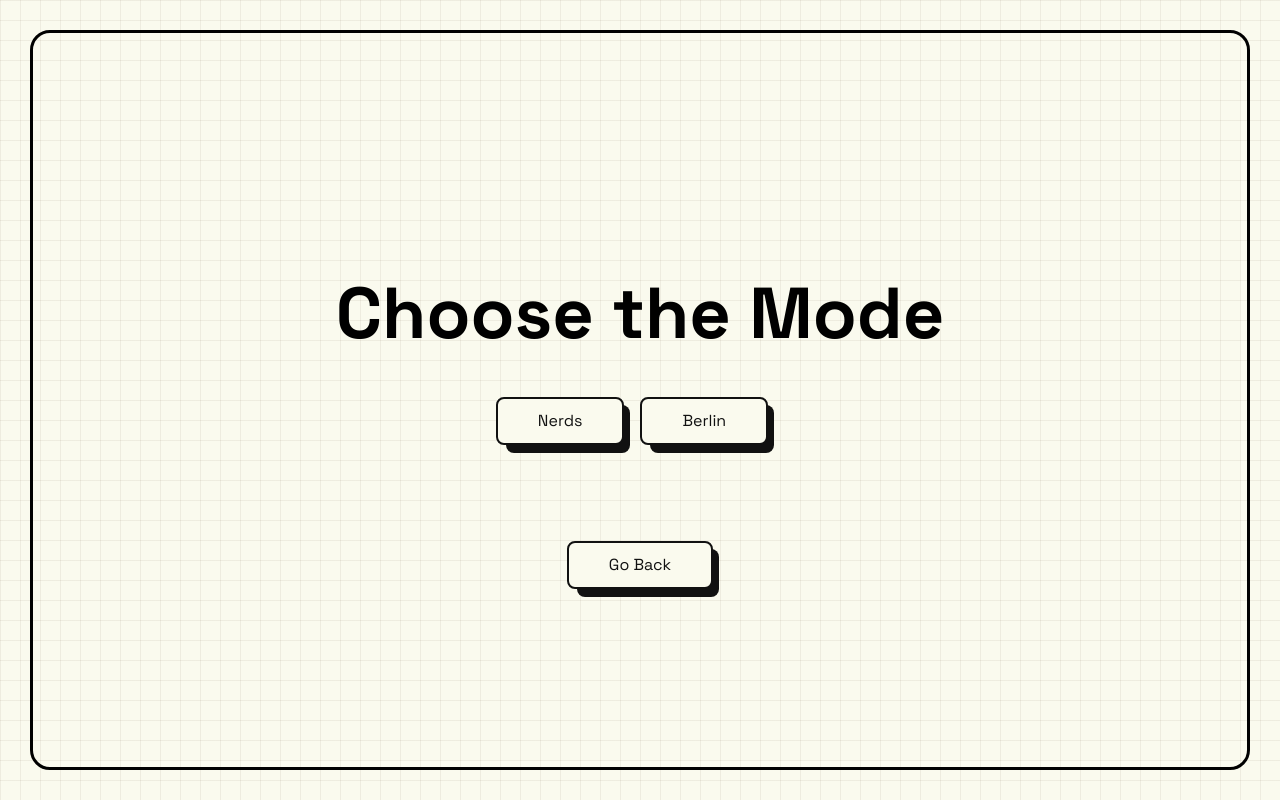
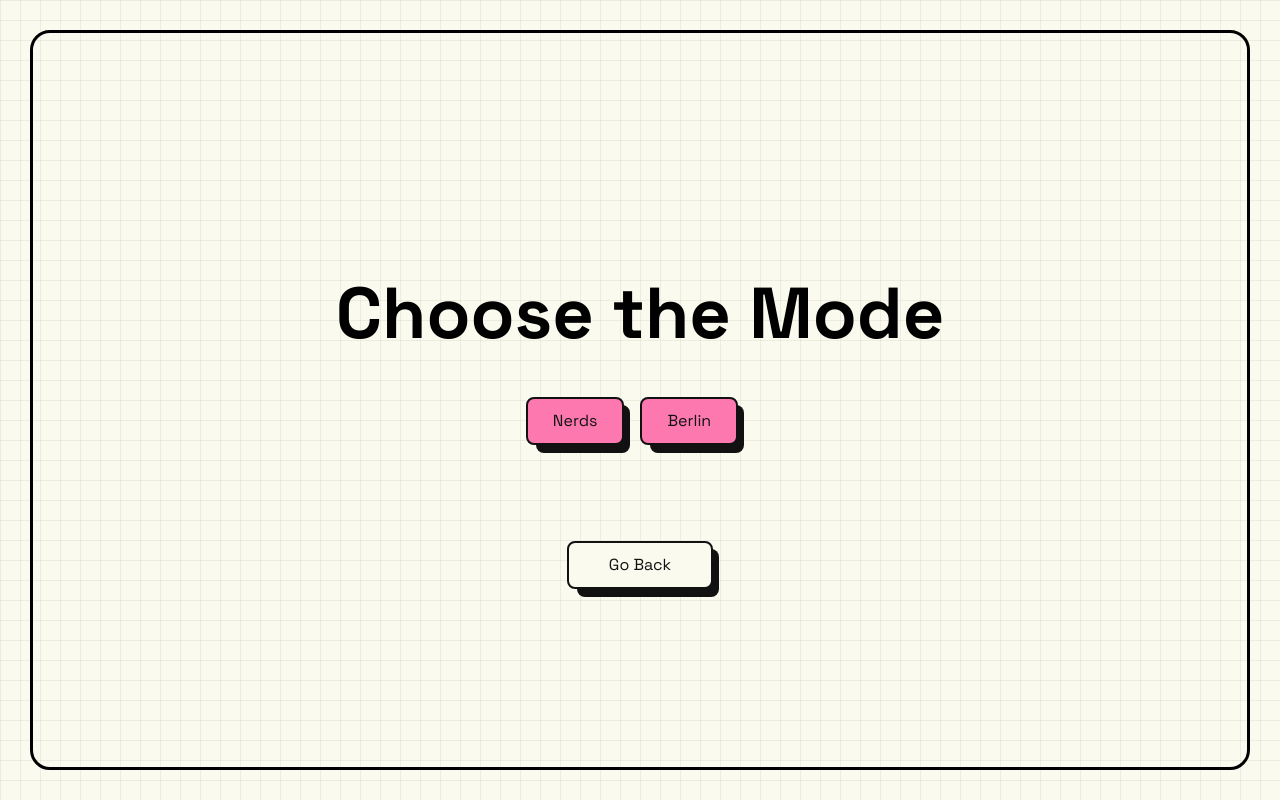
Before and after one commit to ecemonkol/DevRoast, a React (Vite) app: page /choose-mode in a window 1280 px wide. Built offline with nearby package versions, Linux system fonts and the light colour scheme.

Commit message:
add pink to buttons

```diff
--- a/src/App.css
+++ b/src/App.css
@@ -233,6 +233,66 @@ body {
   .button-56 {
     padding: 0 40px;
   }
+  .button-56-p {
+    padding: 0 40px;
+  }
+}
+
+.button-56-p {
+  align-items: center;
+  background-color: #fd78af;
+  border: 2px solid #111;
+  border-radius: 8px;
+  box-sizing: border-box;
+  color: #111;
+  cursor: pointer;
+  display: flex;
+  font-family: "Space Grotesk", sans-serif;
+  font-size: 16px;
+  height: 48px;
+  justify-content: center;
+  line-height: 24px;
+  max-width: 100%;
+  padding: 0 25px;
+  position: relative;
+  text-align: center;
+  text-decoration: none;
+  user-select: none;
+  -webkit-user-select: none;
+  touch-action: manipulation;
+}
+
+.button-56-p:after {
+  background-color: #111;
+  border-radius: 8px;
+  content: "";
+  display: block;
+  height: 48px;
+  left: 0;
+  width: 100%;
+  position: absolute;
+  top: -2px;
+  transform: translate(8px, 8px);
+  transition: transform 0.2s ease-out;
+  z-index: -1;
+}
+
+.button-56-p:hover:after {
+  transform: translate(0, 0);
+}
+
+.button-56-p:active {
+  background-color: #fd78af;
+  outline: 0;
+}
+
+.button-56-p:hover {
+  outline: 0;
+}
+
+.button-56-p:disabled {
+  outline: 0;
+  background-color: #fd78af;
 }
 
 /* //RADIO button */
--- a/src/pages/ChooseMode.jsx
+++ b/src/pages/ChooseMode.jsx
@@ -35,7 +35,7 @@ function ChooseMode() {
         <button
           onClick={handleClick}
           value={1}
-          className="button-56 mr-4"
+          className="button-56-p mr-4"
           role="button"
         >
           Nerds
@@ -43,7 +43,7 @@ function ChooseMode() {
         <button
           onClick={handleClick}
           value={2}
-          className="button-56  mr-4"
+          className="button-56-p  mr-4"
           role="button"
         >
           Berlin
--- a/src/pages/InstructionPage.jsx
+++ b/src/pages/InstructionPage.jsx
@@ -14,7 +14,7 @@ function InstructionPage() {
         </p>
         <div></div>
         <Link to="/choose-avatar">
-          <button className="button-56  mt-10" role="button">
+          <button className="button-56-p  mt-10" role="button">
             Got it
           </button>
         </Link>
--- a/src/pages/LoadingPage.jsx
+++ b/src/pages/LoadingPage.jsx
@@ -49,7 +49,7 @@ function LoadingPage() {
         )}
         {timerIsUp && (
           <Link to={`/${surveyId}/results`}>
-            <button className="button-56 " role="button">
+            <button className="button-56-p " role="button">
               Results are ready!
             </button>
           </Link>
--- a/src/pages/ResultsPage.jsx
+++ b/src/pages/ResultsPage.jsx
@@ -123,7 +123,7 @@ const ResultsPage = () => {
         <CardGrid results={results} totalUsers={totalUsers} />
 
         <Link to="/choose-mode">
-          <button className="button-56 mt-4" role="button">
+          <button className="button-56-p mt-4" role="button">
             Start over
           </button>
         </Link>
```
